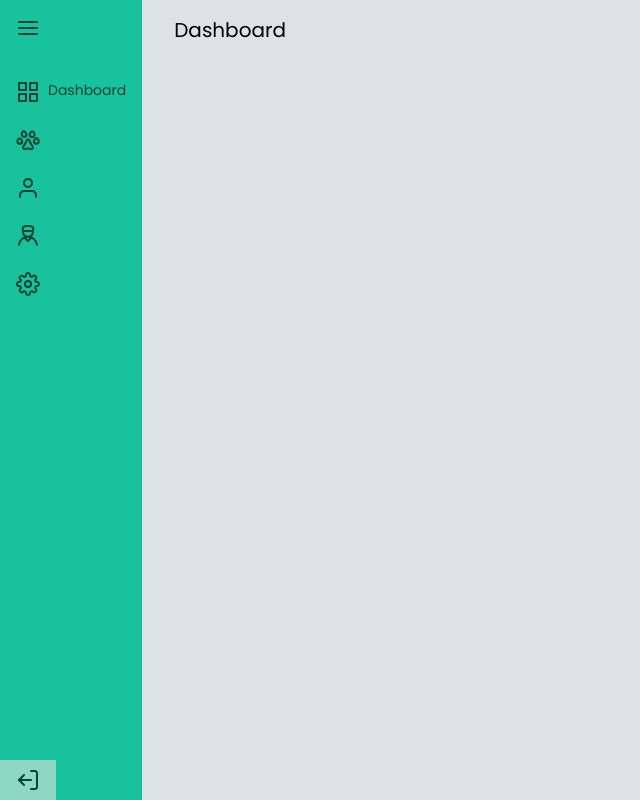
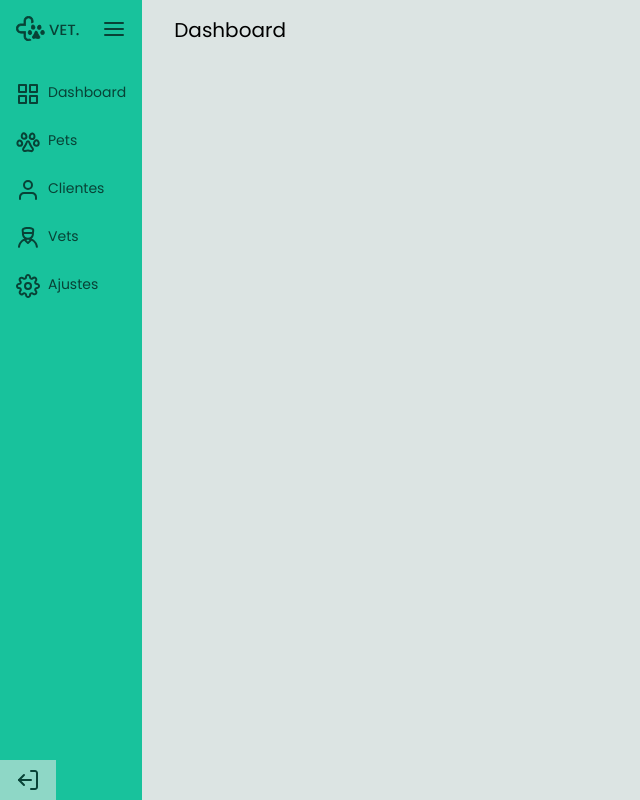
Before and after one commit to Marcoswodbarros/Sidebar, a website: page index.html in a window 1280 px wide. Both pictures are taken after a click on the picture 28 px from the left and 28 px from the top of the page. Shown: the whole page, without its empty margins (0-640 px from the left). Drawn offline with Linux system fonts and the light colour scheme.

Commit message:
Updating the js

```diff
--- a/index.html
+++ b/index.html
@@ -15,17 +15,17 @@
 <body class="bg-bgColor font-poppins text-xl flex gap-4">
     <aside class="bg-green h-screen w-auto">
         <div class="aside__top flex justify-between mb-6 p-4">
-            <img src="src/images/logo.svg" class="hidden" alt="Vet logo">
+            <img src="src/images/logo.svg" id="vet__logo" class="hidden" alt="Vet logo">
             <img src="src/images/menu.svg" id="menu__closed" alt="Menu">
             <img src="src/images/menu.svg" id="menu__opened" class="hidden" alt="Menu">
         </div>
 
         <ul class="text-sm text-textColor flex flex-col gap-6 px-4">
-            <li class="flex gap-2"><img src="src/images/grid.svg" alt="Grid icon"><p class="li__text hidden">Dashboard</p></li>
-            <li class="flex gap-2"><img src="src/images/pet.svg" alt="Pets icon"><p class="li__text hidden">Pets</p></li>
-            <li class="flex gap-2"><img src="src/images/user.svg" alt="Client icon"><p class="li__text hidden">Clientes</p></li>
-            <li class="flex gap-2"><img src="src/images/vet.svg" alt="Vet icon"><p class="li__text hidden">Vets</p></li>
-            <li class="flex gap-2"><img src="src/images/settings.svg" alt="Settings icon"><p class="li__text hidden">Ajustes</p></li>
+            <li class="flex gap-2"><img src="src/images/grid.svg" alt="Grid icon"><p class="li__text--first hidden">Dashboard</p></li>
+            <li class="flex gap-2"><img src="src/images/pet.svg" alt="Pets icon"><p class="li__text--second hidden">Pets</p></li>
+            <li class="flex gap-2"><img src="src/images/user.svg" alt="Client icon"><p class="li__text--third hidden">Clientes</p></li>
+            <li class="flex gap-2"><img src="src/images/vet.svg" alt="Vet icon"><p class="li__text--fourth hidden">Vets</p></li>
+            <li class="flex gap-2"><img src="src/images/settings.svg" alt="Settings icon"><p class="li__text--fifth hidden">Ajustes</p></li>
         </ul>
 
         <div class="bg-lightGreen opacity-100 px-4  py-2 absolute bottom-0">
--- a/src/js/main.js
+++ b/src/js/main.js
@@ -1,6 +1,11 @@
 let openSide = document.querySelector('#menu__closed');
 let closeSide = document.querySelector('#menu__opened');
-let liText = document.querySelector('.li__text');
+let vetLogo = document.querySelector('#vet__logo');
+let liText1 = document.querySelector('.li__text--first');
+let liText2 = document.querySelector('.li__text--second');
+let liText3 = document.querySelector('.li__text--third');
+let liText4 = document.querySelector('.li__text--fourth');
+let liText5 = document.querySelector('.li__text--fifth');
 
 openSide.addEventListener("click", openMenu);
 closeSide.addEventListener("click", closeMenu);
@@ -8,11 +13,21 @@ closeSide.addEventListener("click", closeMenu);
 function openMenu () {
     openSide.style.display = "none";
     closeSide.style.display = "block";
-    liText.style.display = "inline";
+    vetLogo.style.display = "block";
+    liText1.style.display = "inline";
+    liText2.style.display = "inline";
+    liText3.style.display = "inline";
+    liText4.style.display = "inline";
+    liText5.style.display = "inline";
 }
 
 function closeMenu () {
     openSide.style.display = "block";
     closeSide.style.display = "none";
-    liText.style.display = "none";
+    vetLogo.style.display = "none";
+    liText1.style.display = "none";
+    liText2.style.display = "none";
+    liText3.style.display = "none";
+    liText4.style.display = "none";
+    liText5.style.display = "none";
 }
```
